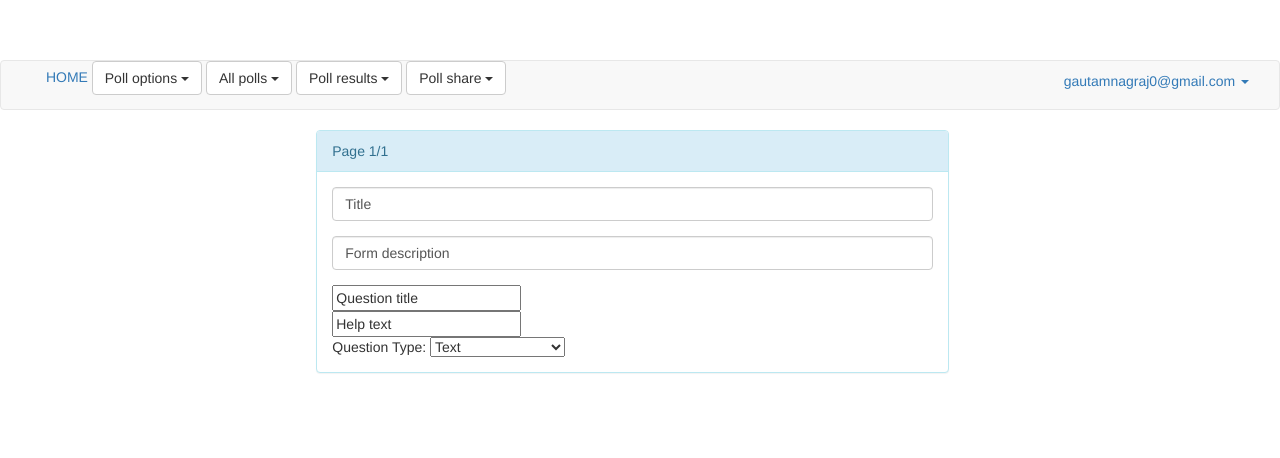
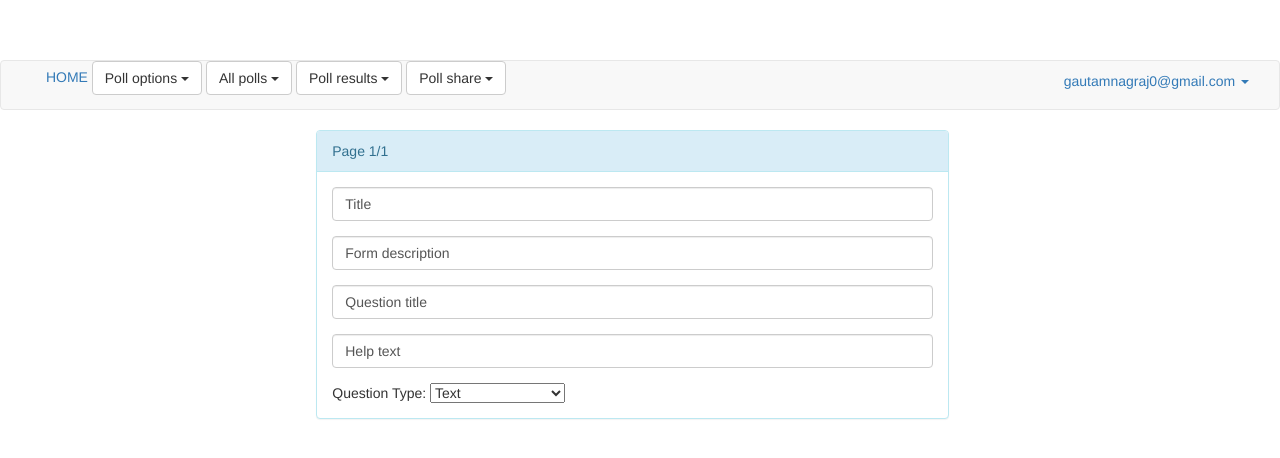
Before and after one commit to chefofeed/diplomna, a PHP site: page /diplomna/home.php in a window 1280 px wide. Shown: the top 458 px of the page. Run offline with PHP 8.4, Linux system fonts and the light colour scheme; a user stored in the database is signed in; data comes from the database, SQL or seed files in the repository; some libraries are stand-ins or nearby versions.

Commit message:
boostrap fixes

```diff
--- a/assets/scripts.js
+++ b/assets/scripts.js
@@ -52,14 +52,36 @@ $("#Selector").change(function(){
       '<input type="text" class="form-control" aria-label="...">'+
     '</div></div></div>'
                     +
-                '<input type = "checkbox"  name="chk_group">\n\
-                     <input type = "text" class="shadow" value="Click to add option">';
+                '<div class="row">'+
+                 '<div class="col-lg-6">'+
+    '<div class="input-group">'+
+      '<span class="input-group-addon">'+
+        '<input type="checkbox" aria-label="...">'+
+      '</span>'+
+      '<input type="text" class="form-control" id ="shadow" aria-label="...">'+
+    '</div></div></div>';
             break;
         case '3':
             html = '<select name="list" form="form">';
             break;
         case '4':
-            html = '<input type = "radio" name="rad_group">';
+           html = '<div class="row">'+
+                 '<div class="col-lg-6">'+
+    '<div class="input-group">'+
+      '<span class="input-group-addon">'+
+        '<input type="radio" aria-label="...">'+
+      '</span>'+
+      '<input type="text" class="form-control" aria-label="...">'+
+    '</div></div></div>'
+                    +
+                '<div class="row">'+
+                 '<div class="col-lg-6">'+
+    '<div class="input-group">'+
+      '<span class="input-group-addon">'+
+        '<input type="radio" aria-label="...">'+
+      '</span>'+
+      '<input type="text" class="form-control" id ="shadow" aria-label="...">'+
+    '</div></div></div>';
             break;
 
     }
--- a/assets/styles.css
+++ b/assets/styles.css
@@ -212,6 +212,6 @@ height: auto;
     padding-left: 500px;*/
 }
 
-.shadow{
-    background-color: red;
+#shadow{
+    background-color: grey;
 }
--- a/home.php
+++ b/home.php
@@ -139,9 +139,12 @@ $rows = $stmt->fetch(PDO::FETCH_ASSOC);
                                 <div class="form-group">
                                     <input type="text" name="Form description" value="Form description" class="form-control">
                                 </div>
-                                <input type="text" name="Question title" value="Question title"><br>
-                                <input type="text" name="Help text" value="Help text"><br>
-
+                                <div class="form-group">
+                                    <input type="text" name="Question title" value="Question title" class="form-control">
+                                </div>
+                                <div class="form-group">
+                                    <input type="text" name="Help text" value="Help text" class="form-control">
+                                </div>
                                 Question Type:
                                 <select id="Selector" >
                                     <option value="1" >Text </option>
```
